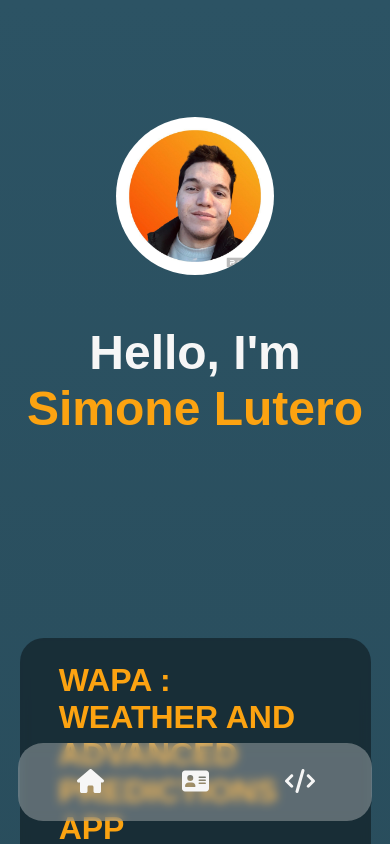
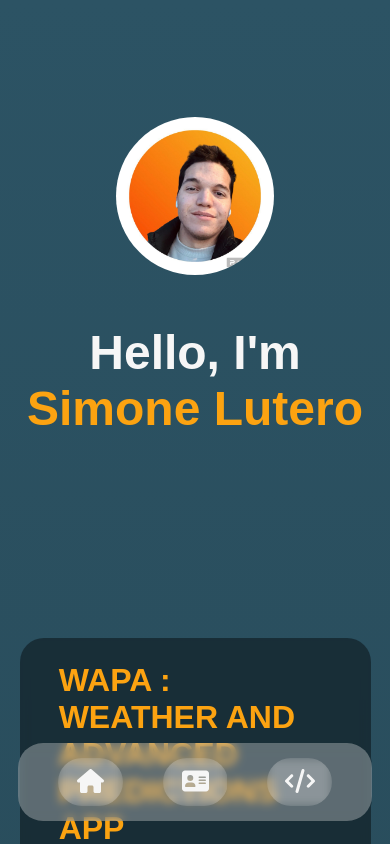
Before and after one commit to simlu2000/simonelutero, a React (Create React App) app: page / in a window 390 px wide. Shown: the top 844 px of the page. Built offline with nearby package versions, Linux system fonts and the light colour scheme.

Commit message:
Update styleNavbar.css

```diff
--- a/src/style/styleNavbar.css
+++ b/src/style/styleNavbar.css
@@ -79,6 +79,9 @@ a{
         width: 20%;
         font-size:1.5rem;
         padding: 10px;
+        background-color: rgba(228, 228, 228, 0);
+        -webkit-backdrop-filter: blur(5px);
+        backdrop-filter: blur(5px);
     }
 
 
```
